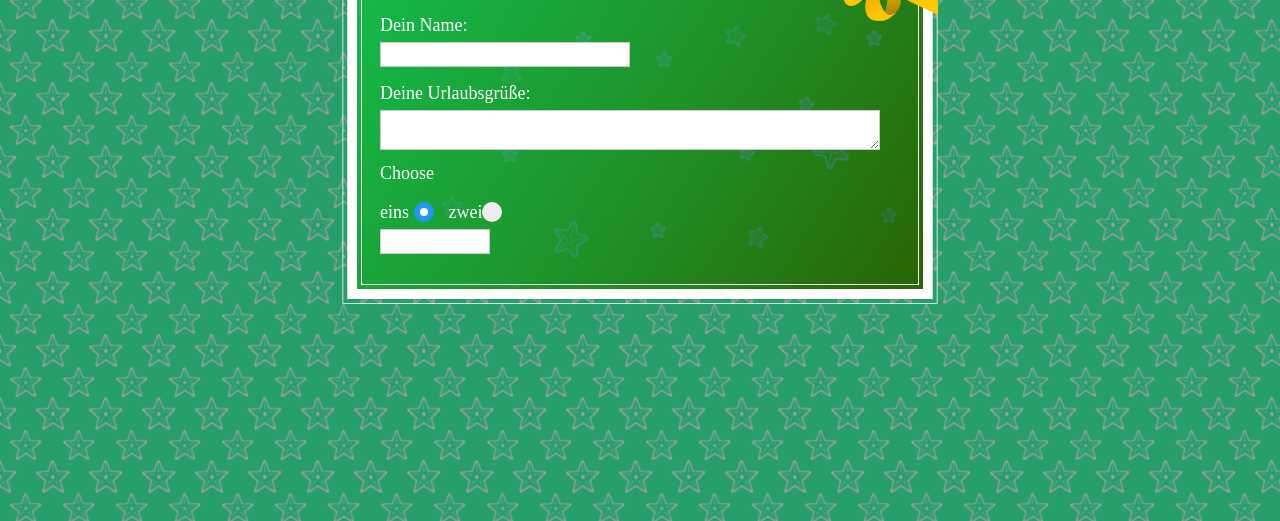
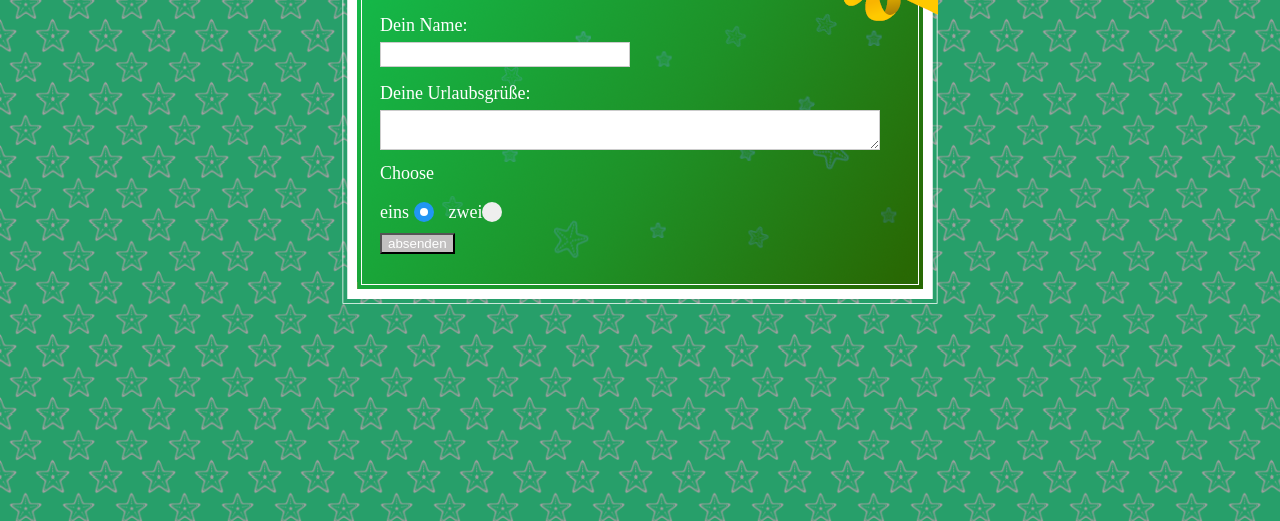
Before and after one commit to LindaBentz/EIA1-Semester01, a plain HTML site: page A04/Stationvier.html in a window 1280 px wide. Shown: the part 279-800 px from the top of the page. Drawn offline with Linux system fonts and the light colour scheme.

Commit message:
Station 4 Update

```diff
--- a/A04/Stationvier.html
+++ b/A04/Stationvier.html
@@ -55,8 +55,7 @@ zwei               <label class="container">
 
 <br>
 
-
-              <input type="text"  name="lastname" style="width: 110px;"> <br>
+<input type="submit" value="absenden">
 
             </form>
           </div>
--- a/A04/stylevier.css
+++ b/A04/stylevier.css
@@ -134,3 +134,21 @@ body {
     border-radius: 50%;
     background: white;
   }
+
+
+  /* absenden-Button */
+  input[type=submit] {
+    color: white;
+    cursor: pointer;
+    padding: auto;
+    background-color:rgb(194, 192, 192);
+    margin-top: 10px;
+
+
+  }
+
+  /* Wird betont wenn man mit Maus rüberfährt */
+  input[type=submit]:hover {
+    background-color: #45a049;
+
+  }
```
